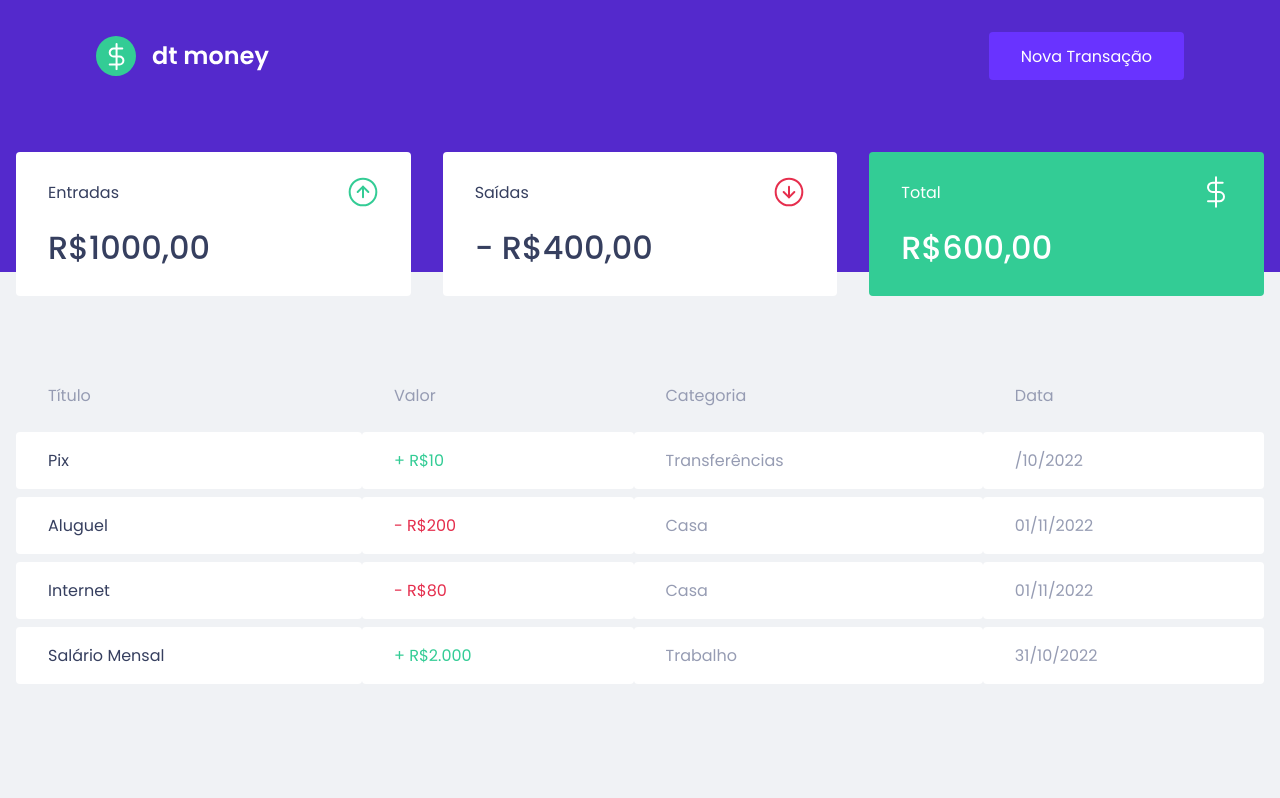
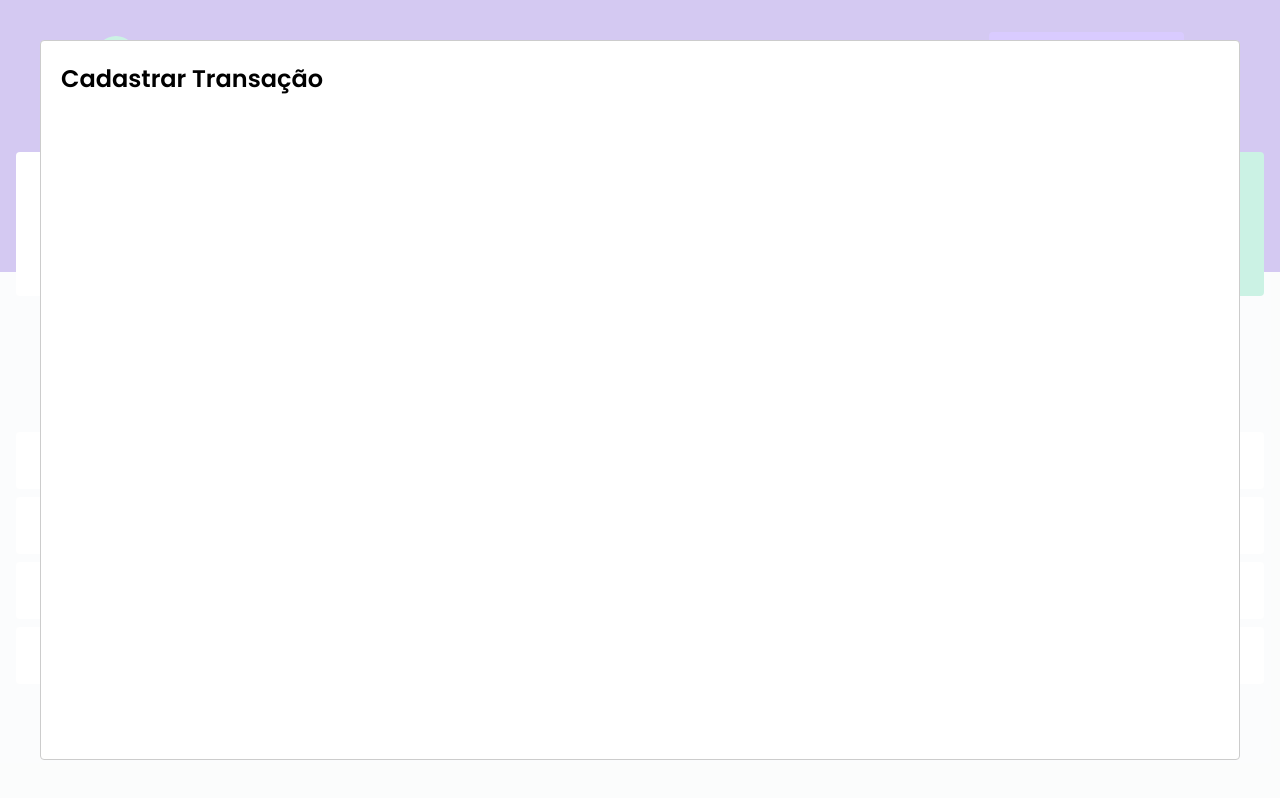
Before and after one commit to DevJpFarias/dtmoney, a React (Create React App) app: page / in a window 1280 px wide. Both pictures are taken after a click on the button "Nova Transação". Built offline with nearby package versions, Linux system fonts and the light colour scheme; no server answers; what miragejs would draw is missing.

Commit message:
Configurando modal de criação

```diff
--- a/package.json
+++ b/package.json
@@ -7,6 +7,7 @@
     "miragejs": "^0.1.45",
     "react": "^18.2.0",
     "react-dom": "^18.2.0",
+    "react-modal": "^3.16.1",
     "react-scripts": "5.0.1",
     "styled-components": "^5.3.6",
     "web-vitals": "^2.1.0"
@@ -19,6 +20,7 @@
     "@types/node": "^16.7.13",
     "@types/react": "^18.0.0",
     "@types/react-dom": "^18.0.0",
+    "@types/react-modal": "^3.13.1",
     "@types/styled-components": "^5.1.26",
     "typescript": "^4.4.2"
   },
--- a/src/App.tsx
+++ b/src/App.tsx
@@ -1,14 +1,36 @@
 import { Dashboard } from './components/Dashboard';
 import { Header } from './components/Header';
+import { GlobalStyle } from './styles/global';
+import Modal from 'react-modal'
+import { useState } from 'react';
 
-import { GlobalStyle } from './styles/global';
+Modal.setAppElement('#root')
 
 export function App() {
+  const [isNewTransactionModalOpen, setIsNewTransactionModalOpen] = useState(false)
+
+  function handleOpenNewTransactionModal() {
+    setIsNewTransactionModalOpen(true)
+  }
+
+  function handleCloseNewTransactionModal() {
+    setIsNewTransactionModalOpen(false)
+  }
+
   return (
     <>
       <GlobalStyle />
-      <Header />
+
+      <Header openNewTransactionModal={handleOpenNewTransactionModal} />
+
       <Dashboard />
+
+      <Modal
+        isOpen={isNewTransactionModalOpen}
+        onRequestClose={handleCloseNewTransactionModal}
+        >
+          <h2>Cadastrar Transação</h2>
+        </Modal>
     </>
   );
 }
--- a/src/components/Header/index.tsx
+++ b/src/components/Header/index.tsx
@@ -1,12 +1,18 @@
+import { useState } from 'react'
 import logoImg from '../../asserts/logo.svg'
+
 import { Container, Content } from './styles'
 
-export function Header() {
+interface HeaderProps {
+  openNewTransactionModal: () => void
+}
+
+export function Header({ openNewTransactionModal }: HeaderProps) {
   return (
     <Container>
       <Content>
         <img src={logoImg} alt="dt money" />
-        <button type="button">
+        <button type="button" onClick={openNewTransactionModal}>
           Nova Transação
         </button>
       </Content>
--- a/src/components/TransactionsTable/index.tsx
+++ b/src/components/TransactionsTable/index.tsx
@@ -25,7 +25,7 @@ export function TransactionsTable() {
             <td>Pix</td>
             <td className="deposit">+ R$10</td>
             <td>Transferências</td>
-            <td>/10/2022</td>
+            <td>02/10/2022</td>
           </tr>
 
           <tr>
```
Also changed, not shown: 1 other file (tests, documents, lock files or other folders).
